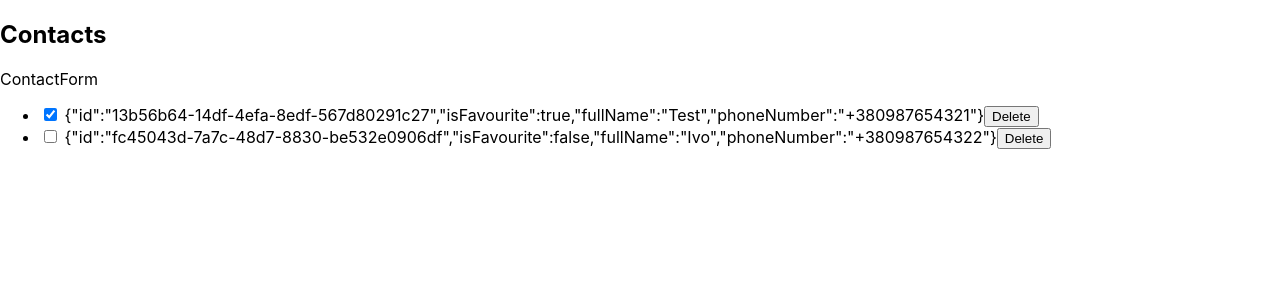
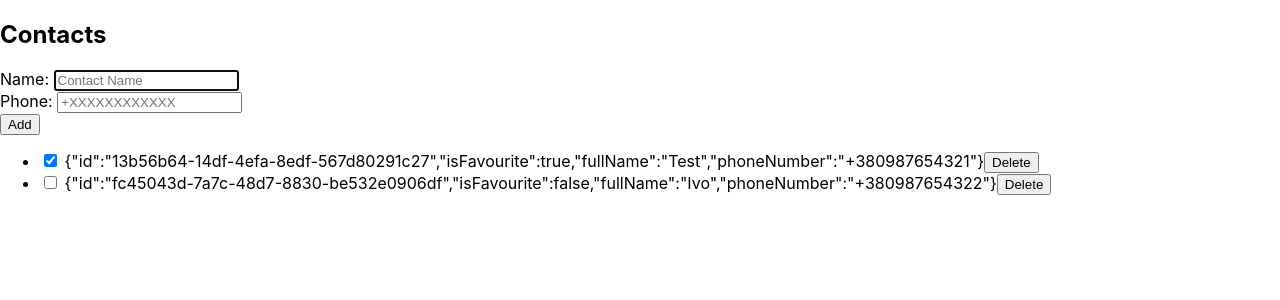
Before and after one commit to Vantuzs/pe2023-1-contacts-app, a React (Create React App) app: page / in a window 1280 px wide. Shown: the top 300 px of the page. Built offline with nearby package versions, Linux system fonts and the light colour scheme.

Commit message:
Add create contact

```diff
--- a/package.json
+++ b/package.json
@@ -7,12 +7,14 @@
     "@testing-library/jest-dom": "^5.17.0",
     "@testing-library/react": "^13.4.0",
     "@testing-library/user-event": "^13.5.0",
+    "formik": "^2.4.5",
     "react": "^18.2.0",
     "react-dom": "^18.2.0",
     "react-redux": "^8.1.3",
     "react-scripts": "5.0.1",
     "uuid": "^9.0.1",
-    "web-vitals": "^2.1.4"
+    "web-vitals": "^2.1.4",
+    "yup": "^1.3.2"
   },
   "scripts": {
     "start": "react-scripts start",
--- a/src/components/ContactForm/index.jsx
+++ b/src/components/ContactForm/index.jsx
@@ -1,5 +1,54 @@
-function ContactForm () {
-  return <div>ContactForm</div>
+import { ErrorMessage, Field, Form, Formik } from 'formik'
+import { connect } from 'react-redux'
+import { CONTACT_VALIDATION_SCHEMA } from '../../utils/validationSchemas'
+import { createContact } from '../../store/slices/contactsSlice'
+
+function ContactForm ({ createNewContact }) {
+  const initialValues = { fullName: '', phoneNumber: '' }
+
+  const submitHandler = (values, { resetForm }) => {
+    createNewContact(values)
+    resetForm()
+  }
+
+  return (
+    <Formik
+      initialValues={initialValues}
+      onSubmit={submitHandler}
+      validationSchema={CONTACT_VALIDATION_SCHEMA}
+    >
+      <Form>
+        <label>
+          Name:{' '}
+          <Field
+            name='fullName'
+            type='text'
+            placeholder='Contact Name'
+            autoFocus
+          />
+          <ErrorMessage name='fullName' component='div' />
+        </label>
+        <br />
+        <label>
+          Phone:{' '}
+          <Field
+            name='phoneNumber'
+            type='text'
+            maxLength='13'
+            placeholder='+XXXXXXXXXXXX'
+          />
+          <ErrorMessage name='phoneNumber' component='div' />
+        </label>
+        <br />
+        <button type='submit'>Add</button>
+        <br />
+      </Form>
+    </Formik>
+  )
 }
 
-export default ContactForm
+const mapDispatchToProps = dispatch => ({
+  createNewContact: data => dispatch(createContact(data))
+})
+
+export default connect(null, mapDispatchToProps)(ContactForm)
--- a/src/store/slices/contactsSlice.js
+++ b/src/store/slices/contactsSlice.js
@@ -22,6 +22,13 @@
   initialState,
   name: 'contacts',
   reducers: {
+    createContact: (state, { payload }) => {
+      state.contacts.push({
+        ...payload,
+        isFavourite: false,
+        id: uuidv4(),
+      });
+    },
     deleteContact: (state, { payload }) => {
       state.contacts = state.contacts.filter(c => c.id !== payload);
     },
@@ -38,6 +45,6 @@
 
 const { reducer, actions } = contactsSlice;
 
-export const { deleteContact, updateContact } = actions;
+export const { deleteContact, updateContact, createContact } = actions;
 
 export default reducer;
--- /dev/null
+++ b/src/utils/validationSchemas.js
@@ -0,0 +1,10 @@
+import * as yup from 'yup';
+
+export const CONTACT_VALIDATION_SCHEMA = yup.object({
+  fullName: yup.string().trim().min(2).max(64).required(),
+  phoneNumber: yup
+    .string()
+    .length(13)
+    .matches(/^\+\d{12}$/, "Phone number must match '+XX XXX XXX XX XX'")
+    .required(),
+});
```
Also changed, not shown: 1 other file (tests, documents, lock files or other folders).
